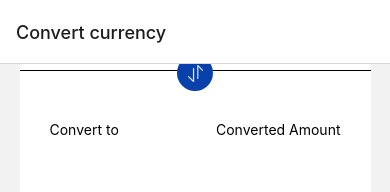
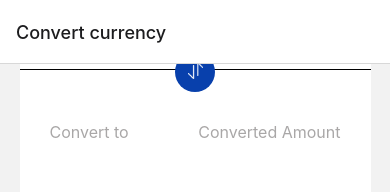
Before and after one commit to wagzyAyo/currency_converter_app, a React Native app: screen / in a window 390 px wide. Shown: the top 192 px of the page. Built offline with nearby package versions, Linux system fonts and the light colour scheme.

Commit message:
convert UI

```diff
--- a/src/components/screens/convert.js
+++ b/src/components/screens/convert.js
@@ -61,8 +61,8 @@ const Convert = () => {
         <Text style={styles.smallFont}>Check live rate</Text>
         <View style={styles.form}>
           <View style={styles.layout}>
-          <Text >Select</Text>
-          <Text >Amount</Text>
+          <Text style={styles.smallFont}>Select</Text>
+          <Text style={styles.smallFont}>Amount</Text>
           </View>
           <View style={styles.layout}>
           <Picker
@@ -86,8 +86,8 @@ const Convert = () => {
             <Image source={require("../../../assets/exchange icon.png")} style={styles.img} />
           </TouchableOpacity>
           <View style={styles.layout}>
-            <Text>Convert to</Text>
-            <Text>Converted Amount</Text>
+            <Text style={styles.smallFont}>Convert to</Text>
+            <Text style={styles.smallFont}>Converted Amount</Text>
           </View>
           <View style={styles.layout}>
           <Picker
@@ -146,13 +146,13 @@ const Convert = () => {
     },
     button: {
       backgroundColor: '#0840AC',
-      width:36,
-      height:36,
+      width:40,
+      height:40,
       padding: 10,
       alignItems: 'center',
       borderRadius: 50,
       margin: "auto",
-      marginTop: -16,
+      marginTop: -18,
       display: 'flex',
       alignSelf: 'center'
     },
```
